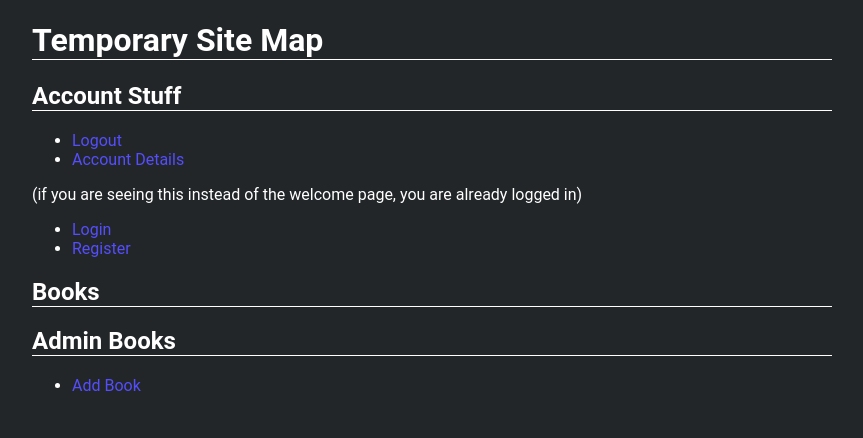
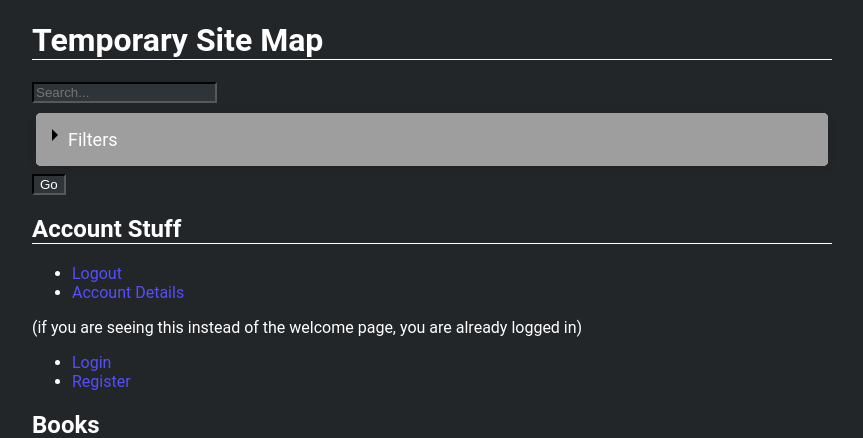
Before and after one commit to DIYA-Inc/Server, a Flask app: page / in a window 1280 px wide. Shown: the top 438 px of the page, without its empty margins (208-1071 px from the left). Run offline with Flask 2, Linux system fonts and the light colour scheme; the visitor is signed in with stand-in values (Sample User, id 1); data that the repository does not hold is empty.

Commit message:
Search implementation (Non-Functional)

```diff
--- a/templates/index.html
+++ b/templates/index.html
@@ -9,7 +9,7 @@
 
 <body>
     <h1>Temporary Site Map</h1>
-
+    {% include("parts/search.html") %}
     <h2>Account Stuff</h2>
     <ul>
         <li><a href="/account/logout">Logout</a></li>
--- /dev/null
+++ b/templates/parts/search.html
@@ -0,0 +1,67 @@
+<style>
+    .filterSearchSettings {
+        margin-top: 10px;
+        font-size: 18px;
+    }
+
+    .filterSearchSettings details {
+        width: 99%;
+        margin: 0 auto ;
+        background: #ffffff;
+        margin-bottom: .5rem;
+        box-shadow: 0 .1rem 1rem -.5rem rgba(0,0,0,.4);
+        border-radius: 5px;
+        overflow: hidden;
+    }
+
+    .filterSearchSettings summary {
+        padding: 1rem;
+        display: block;
+        background: #9e9e9e;
+        padding-left: 2rem;
+        position: relative;
+        cursor: pointer;
+    }
+
+    .filterSearchSettings summary:before {
+        content: '';
+        border-width: .4rem;
+        border-style: solid;
+        border-color: transparent transparent transparent #000000;
+        position: absolute;
+        top: 1rem;
+        left: 1rem;
+        transform: rotate(0);
+        transform-origin: .2rem 50%;
+        transition: .25s transform ease;
+    }
+
+    .filterSearchSettings details[open] > summary:before {
+        transform: rotate(90deg);
+    }
+
+    .filterSearchSettings details summary::-webkit-details-marker {
+        display:none;
+    }
+
+</style>
+
+<form action="/api/books/search">
+    <input type="text" name="query" id="query" placeholder="Search..." required>
+    <div class="filterSearchSettings">
+        <details>
+            <summary>
+                Filters
+            </summary>
+            <label for="genre">Genre</label>
+                <input type="text" name="genre" id="genre">
+
+                <label for="language">Language</label>
+                <input type="text" name="language" id="language">
+
+                <label for="catalogue">Catalouge</label>
+                <input type="text" name="catalouge" id="catalouge">
+        </details>
+    </div>
+    <button type="submit">Go</button>
+</form>
```
